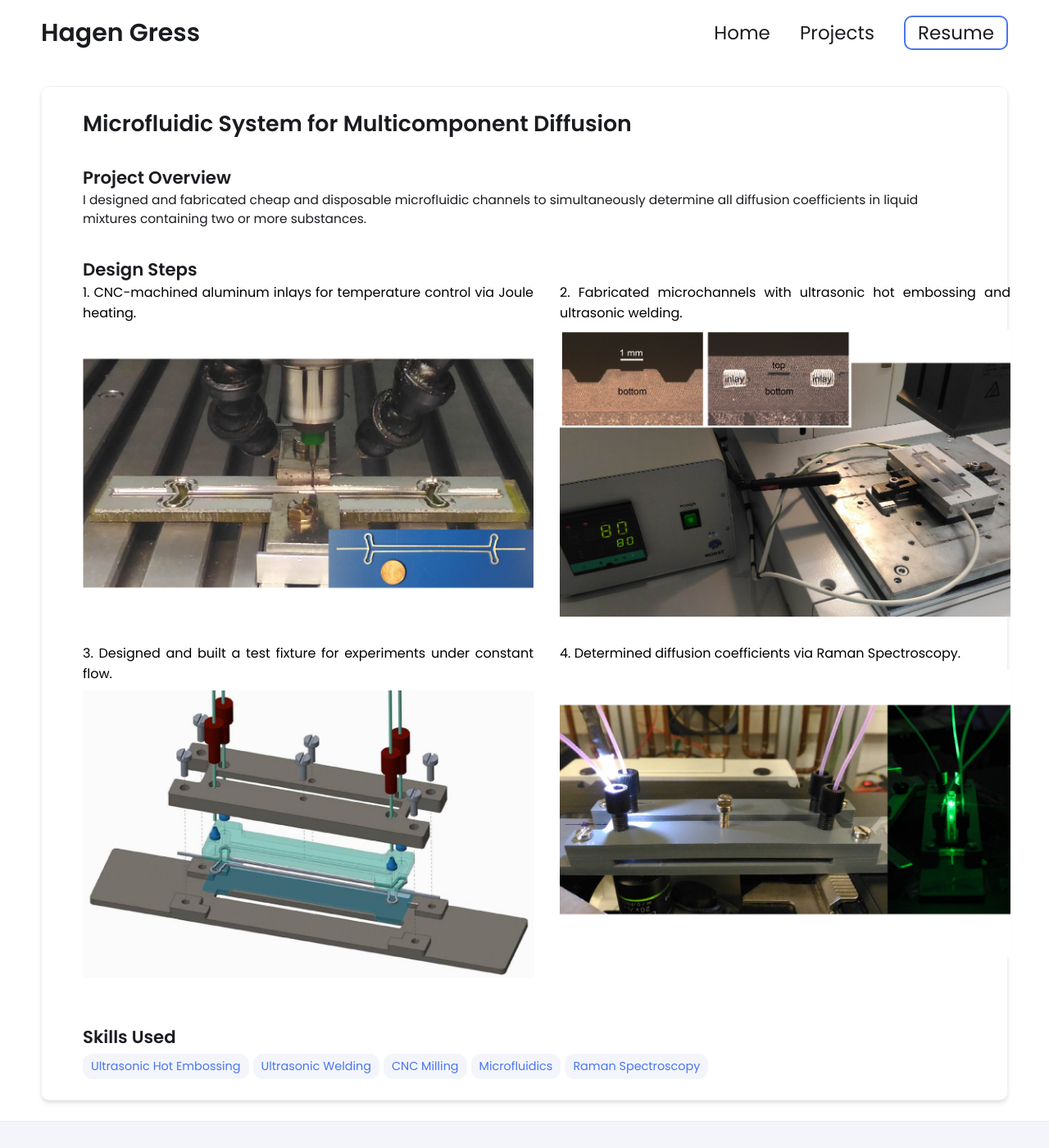
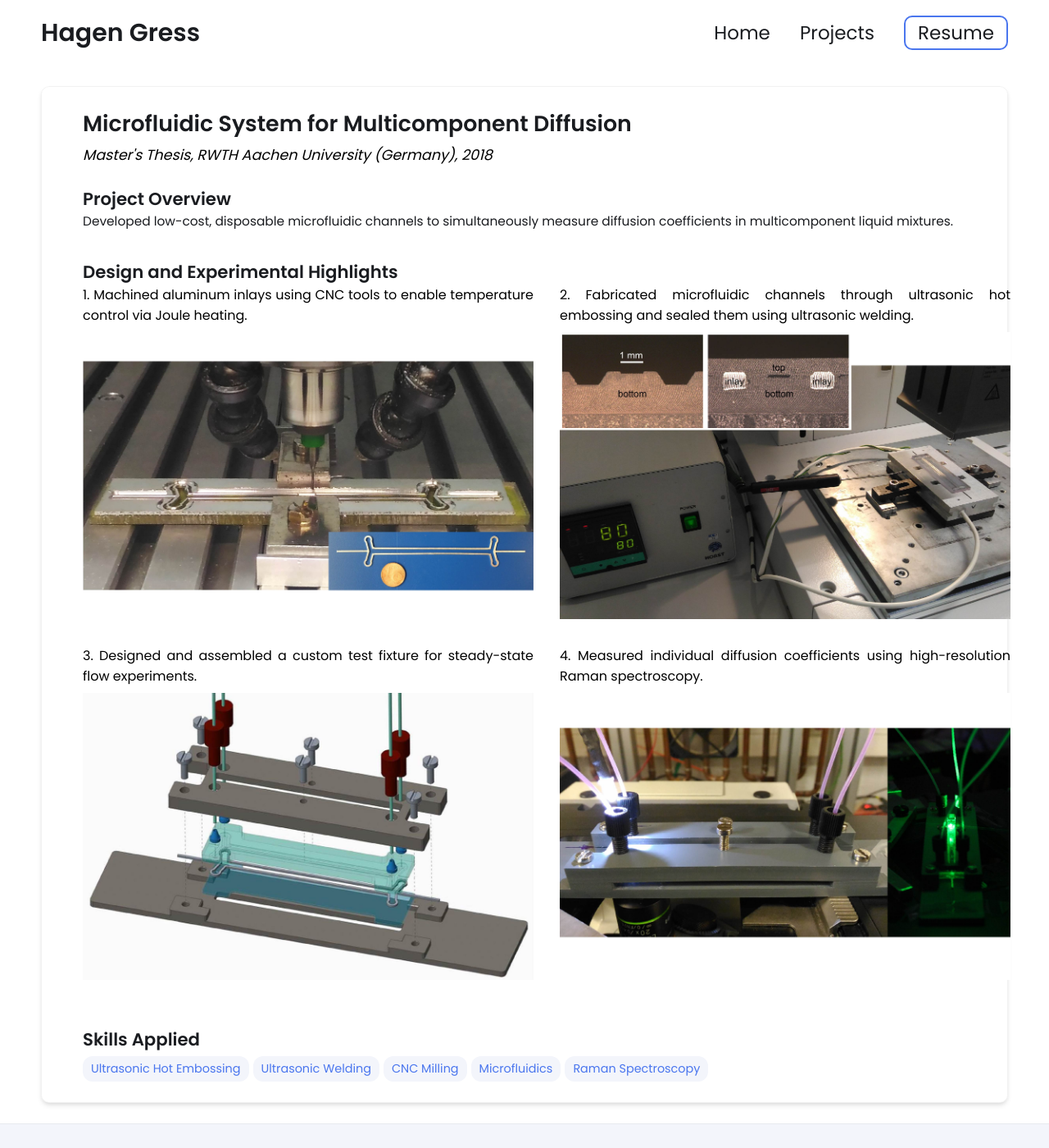
Before and after one commit to HagenGress/HagenGress.github.io, a Jekyll site: the page built from _projects/microfluidic-channel/index.md, in a window 1280 px wide and 1400 px high. Shown: the whole window at 82% size. Built offline with Jekyll 4.4.1, drawn with Linux system fonts in a browser that asks for light colours.

Commit message:
Update index.md

```diff
--- a/_projects/microfluidic-channel/index.md
+++ b/_projects/microfluidic-channel/index.md
@@ -1,7 +1,8 @@
 ---
 layout: post
 title: Microfluidic System for Multicomponent Diffusion
-description: I designed and fabricated cheap and disposable microfluidic channels to simultaneously determine all diffusion coefficients in liquid mixtures containing two or more substances.
+location: Master's Thesis, RWTH Aachen University (Germany), 2018
+description: Developed low-cost, disposable microfluidic channels to simultaneously measure diffusion coefficients in multicomponent liquid mixtures.
 order: 4
 skills: []
 
@@ -9,21 +10,21 @@ skills: []
 main-image: /Microchannel_TitlePicture-01.jpg
 ---
 
-## Design Steps
+## Design and Experimental Highlights
 
 
 {% include image-gallery.html
    images="
-     Microchannel_1.jpg::CNC-machined aluminum inlays for temperature control via Joule heating.|
-     Microchannel_5.jpg::Fabricated microchannels with ultrasonic hot embossing and ultrasonic welding.|
-     Microchannel_2.jpg::Designed and built a test fixture for experiments under constant flow.|
-     Microchannel_4.jpg::Determined diffusion coefficients via Raman Spectroscopy."
+     Microchannel_1.jpg::Machined aluminum inlays using CNC tools to enable temperature control via Joule heating.|
+     Microchannel_5.jpg::Fabricated microfluidic channels through ultrasonic hot embossing and sealed them using ultrasonic welding.|
+     Microchannel_2.jpg::Designed and assembled a custom test fixture for steady-state flow experiments.|
+     Microchannel_4.jpg::Measured individual diffusion coefficients using high-resolution Raman spectroscopy."
    width="550"
 %}
 
 <div class="summary" style="margin-left: 0; padding-left: 0;">
   <div class="skills-card">
-    <h2>Skills Used</h2>
+    <h2>Skills Applied</h2>
     <div class="skills-list">
       <span class="skill">Ultrasonic Hot Embossing</span>
       <span class="skill">Ultrasonic Welding</span>
```
